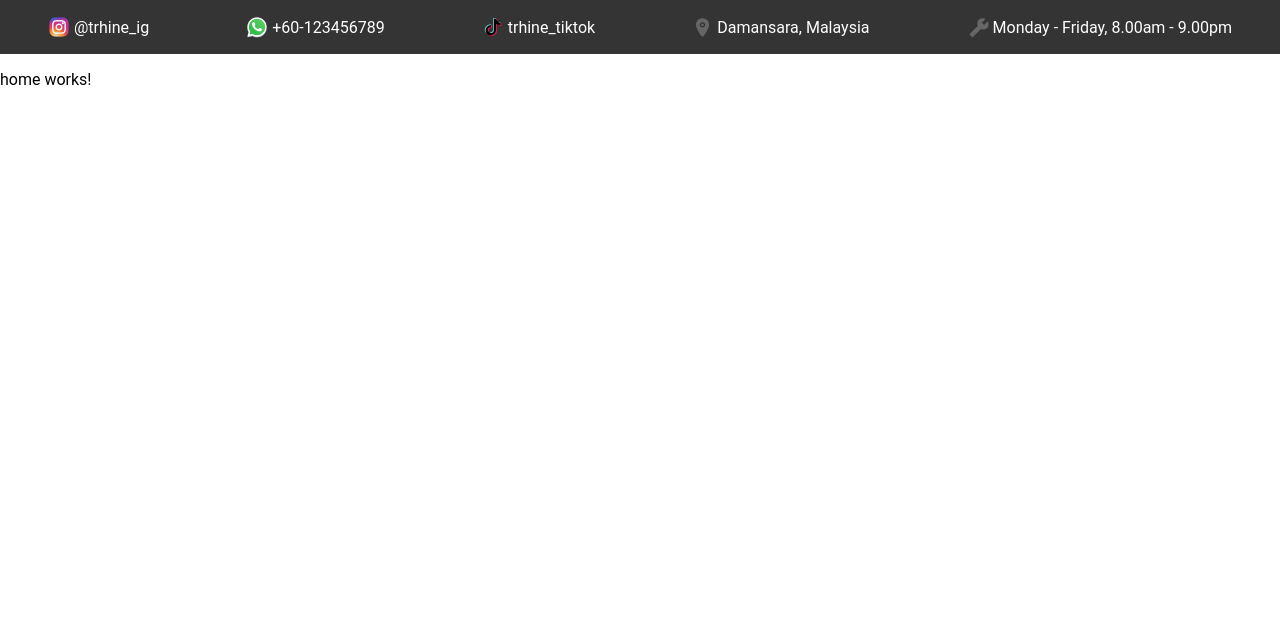
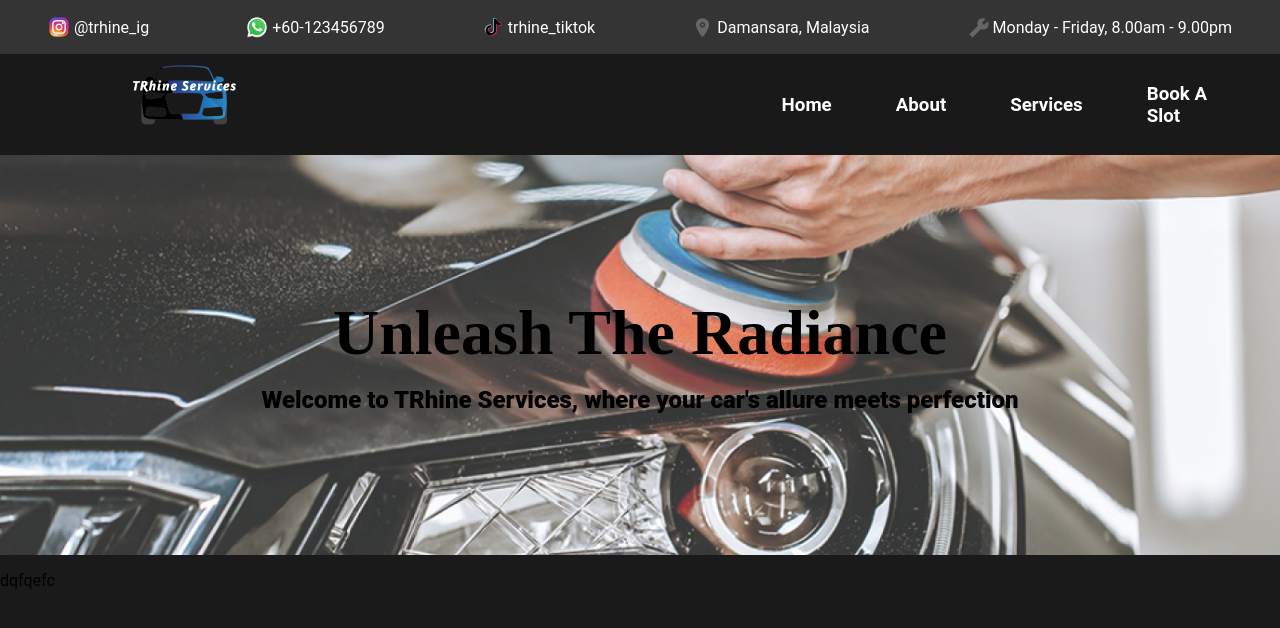
Before and after one commit to SyafiqNordin/trhine-services, an Angular app: page /home in a window 1280 px wide. Shown: the top 628 px of the page. Built offline with nearby package versions, Linux system fonts and the light colour scheme.

Commit message:
home page in progress

```diff
--- a/src/app/components/header-tabs/header-tabs.component.html
+++ b/src/app/components/header-tabs/header-tabs.component.html
@@ -1 +1,12 @@
-<p>header-tabs works!</p>
+<section class="header-tabs">
+    <div class="flex-row">
+        <div class="flex-60 pl-64">
+            <img src="../../../assets/images/Company-brand.png" alt="Company-logo">
+        </div>
+        <div class="flex-40 flex-row flex-start-center gap-64">
+            <ng-container *ngFor="let tab of listOfHeaderTabs">
+                <h3 class="white-text">{{ tab.name }}</h3>
+            </ng-container>
+        </div>
+    </div>
+</section>
--- a/src/app/components/header-tabs/header-tabs.component.scss
+++ b/src/app/components/header-tabs/header-tabs.component.scss
@@ -0,0 +1,6 @@
+:host {
+    .header-tabs {
+        background-color: rgba(0, 0, 0, 0.9);
+        padding: 10px 60px;
+    }
+}
--- a/src/app/components/header-tabs/header-tabs.component.ts
+++ b/src/app/components/header-tabs/header-tabs.component.ts
@@ -1,4 +1,6 @@
 import { Component } from '@angular/core';
+import { headerTabsInterface } from '../../interface/header-tabs';
+import { listOfTabs } from './listOfTabs';
 
 @Component({
   selector: 'app-header-tabs',
@@ -6,5 +8,5 @@ import { Component } from '@angular/core';
   styleUrl: './header-tabs.component.scss'
 })
 export class HeaderTabsComponent {
-
+  public listOfHeaderTabs: headerTabsInterface[] = listOfTabs
 }
--- /dev/null
+++ b/src/app/components/header-tabs/listOfTabs.ts
@@ -0,0 +1,14 @@
+export const listOfTabs = [
+    {
+        name: 'Home'
+    },
+    {
+        name: 'About'
+    },
+    {
+        name: 'Services'
+    },
+    {
+        name: 'Book A Slot'
+    },
+]
--- /dev/null
+++ b/src/app/interface/header-tabs.ts
@@ -0,0 +1,3 @@
+export interface headerTabsInterface {
+    name: string
+}
--- a/src/app/pages/home/home.component.html
+++ b/src/app/pages/home/home.component.html
@@ -1,2 +1,17 @@
-<app-top-header></app-top-header>
-<p>home works!</p>
+<section class="full-height">
+    <app-top-header></app-top-header>
+    <app-header-tabs></app-header-tabs>
+    <div class="flex-row full-height">
+        <div class="flex-column full-width">
+            <div class="flex-row flex-50 top-section">
+                <div class="flex-column full-width flex-center pt-32 pb-32">
+                    <h1 class="tagline no-margin">{{ company_tagline }}</h1>
+                    <h2 class="greetings no-margin pt-16">{{ greetings }}</h2>
+                </div>
+            </div>
+            <div class="flex-row flex-50 bottom-section">
+                <p>dqfqefc</p>
+            </div>
+        </div>
+    </div>
+</section>
--- a/src/app/pages/home/home.component.scss
+++ b/src/app/pages/home/home.component.scss
@@ -0,0 +1,19 @@
+:host {
+    .top-section {
+        background-image: url(../../../assets/images/home-page-image.png);
+        background-size: cover;
+    }
+
+    .bottom-section {
+        background-color: rgba(26, 26, 26, 1);
+    }
+
+    .tagline {
+        font-size: 64px;
+        font-family: Roboto Serif;
+    }
+
+    .greetings {
+        font-weight: 800;
+    }
+}
--- a/src/app/pages/home/home.component.ts
+++ b/src/app/pages/home/home.component.ts
@@ -6,5 +6,6 @@ import { Component } from '@angular/core';
   styleUrl: './home.component.scss'
 })
 export class HomeComponent {
-
+  public readonly company_tagline = 'Unleash The Radiance'
+  public readonly greetings = "Welcome to TRhine Services, where your car's allure meets perfection"
 }
--- a/src/styles.scss
+++ b/src/styles.scss
@@ -1,8 +1,9 @@
 /* You can add global styles to this file, and also import other style files */
-
+html,
 body {
     margin: 0;
     font-family: 'Roboto', sans-serif;
+    height: 100%;
 }
 
 .flex-row {
@@ -51,6 +52,42 @@ body {
     flex-wrap: wrap;
 }
 
+.flex-10 {
+    flex: 10%;
+}
+
+.flex-20 {
+    flex: 20%;
+}
+
+.flex-30 {
+    flex: 30%;
+}
+
+.flex-40 {
+    flex: 40%;
+}
+
+.flex-50 {
+    flex: 50%;
+}
+
+.flex-60 {
+    flex: 60%;
+}
+
+.flex-70 {
+    flex: 70%;
+}
+
+.flex-80 {
+    flex: 80%;
+}
+
+.flex-90 {
+    flex: 90%;
+}
+
 .gap-4 {
     gap: 4px;
 }
@@ -63,6 +100,99 @@ body {
     gap: 16px;
 }
 
+.gap-32 {
+    gap: 32px;
+}
+
+.gap-64 {
+    gap: 64px;
+}
+
 .white-text {
     color: white;
 }
+
+.pt-8 {
+    padding-top: 8px;
+}
+
+.pt-16 {
+    padding-top: 16px;
+}
+
+.pt-32 {
+    padding-top: 32px;
+}
+
+.pt-64 {
+    padding-top: 64px;
+}
+
+.pb-8 {
+    padding-bottom: 8px;
+}
+
+.pb-16 {
+    padding-bottom: 16px;
+}
+
+.pb-32 {
+    padding-bottom: 32px;
+}
+
+.pb-64 {
+    padding-bottom: 64px;
+}
+
+.pl-8 {
+    padding-left: 8px;
+}
+
+.pl-16 {
+    padding-left: 16px;
+}
+
+.pl-32 {
+    padding-left: 32px;
+}
+
+.pl-64 {
+    padding-left: 64px;
+}
+
+.pr-8 {
+    padding-right: 8px;
+}
+
+.pr-16 {
+    padding-right: 16px;
+}
+
+.pr-32 {
+    padding-right: 32px;
+}
+
+.pr-64 {
+    padding-right: 64px;
+}
+
+.full-height {
+    height: 100%;
+}
+
+.full-width {
+    width: 100%;
+}
+
+.full-size {
+    height: 100%;
+    width: 100%;
+}
+
+.no-padding {
+    padding: 0 !important;
+}
+
+.no-margin {
+    margin: 0 !important;
+}
```
Also changed, not shown: src/assets/images/Company-brand.png (added), src/assets/images/home-page-image.png (added).
